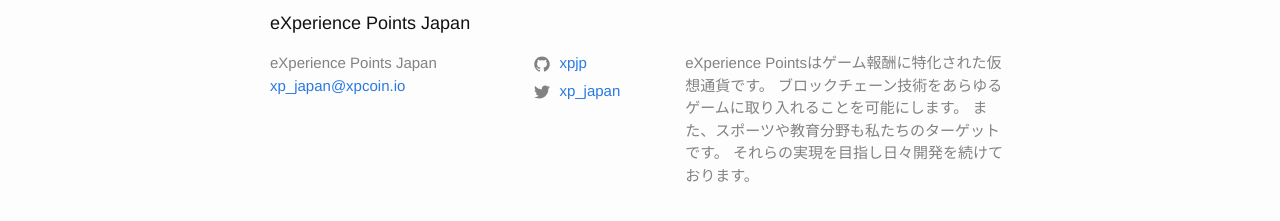
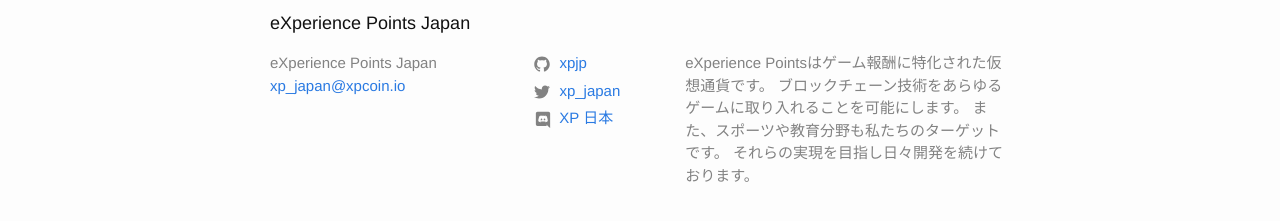
Before and after one commit to xpjp/xpjp.github.io, a Jekyll site: the page built from index.md, in a window 1280 px wide. Shown: the part 590-811 px from the top of the page. Built offline with Jekyll 4.4.1, drawn with Linux system fonts in a browser that asks for light colours; a script that is not in the unit is left out.

Commit message:
[Add] footerにdiscordのリンクを貼った
footerにdiscord日本コミュニティのリンクを貼ったが,
discordの公式が配布しているアイコンがTwitter,Githubとうまいこと合わなかったため位置合わせがハードコーディングなため後で直す

```diff
--- a/_config.yml
+++ b/_config.yml
@@ -9,6 +9,8 @@
 url: "" # the base hostname & protocol for your site, e.g. http://example.com
 twitter_username: xp_japan
 github_username:  xpjp
+discord_channel_name: XP 日本
+discord_url: https://discord.gg/byc8pnM
 # Minima date format
 # refer to http://shopify.github.io/liquid/filters/date/ if you want to customize this
 minima:
--- a/_includes/footer.html
+++ b/_includes/footer.html
@@ -33,6 +33,12 @@
             {% include icon-twitter.html username=site.twitter_username %}
           </li>
           {% endif %}
+
+          {% if site.discord_url %}
+          <li>
+            {% include icon-discord.html url=site.discord_url name=site.discord_channel_name %}
+          </li>
+          {% endif %}
         </ul>
       </div>
 
--- /dev/null
+++ b/_includes/icon-discord.html
@@ -0,0 +1 @@
+<a href="{{ include.url }}"><span class="icon icon--discord">{% include icon-discord.svg %}</span><span class="username">{{ include.name }}</span></a>
--- a/assets/main.scss
+++ b/assets/main.scss
@@ -88,3 +88,9 @@
     padding-top: 1em;
     border-top: solid 1px $border-color !important;
 }
+
+.icon--discord > svg {
+    margin-left: -0.1em !important;
+    margin-right: 0.1em !important;
+    width: 20px !important;
+}
```
Also changed, not shown: _includes/icon-discord.svg (added), 6 other files.
